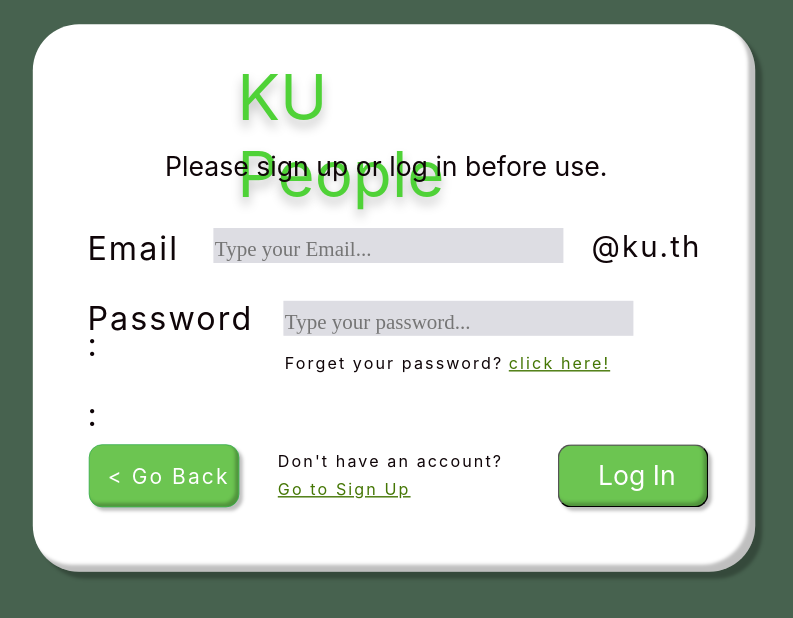
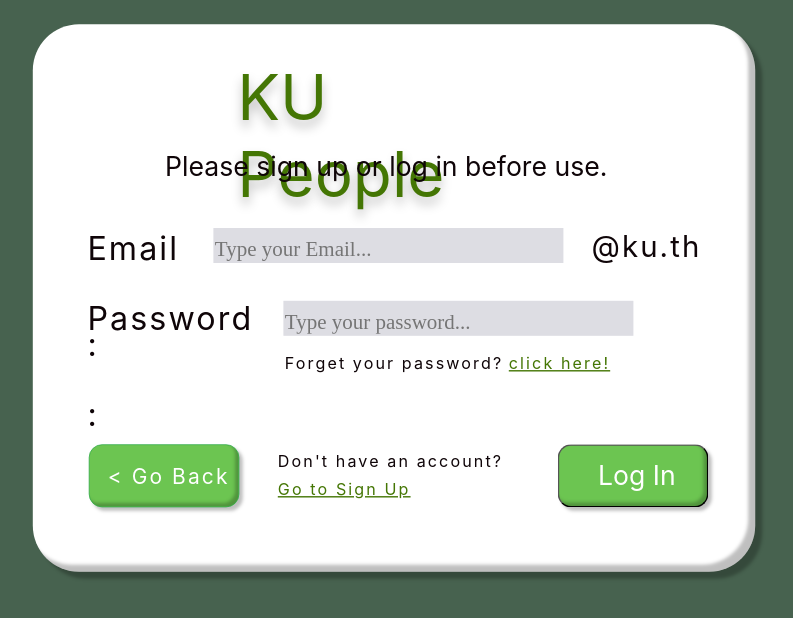
Before and after one commit to qqunx9999/KPP_Frontend, a React (Create React App) app in the folder frontend/: page /LogIn in a window 1280 px wide. Shown: the top 618 px of the page, without its empty margins (239-1032 px from the left). Built offline with nearby package versions, Linux system fonts and the light colour scheme.

Commit message:
LoginPage - change color of KU People

```diff
--- a/frontend/src/CSSsource/LoginPage.css
+++ b/frontend/src/CSSsource/LoginPage.css
@@ -40,7 +40,7 @@
     overflow: visible;
     text-shadow: 0px 10px 15px rgba(0, 0, 0, 0.25);
     font-family: "Inter", sans-serif;
-    color: var(--Theme4, #4FD237);
+    color: var(--Theme4, #447604);
     font-size: 91px;
     letter-spacing: 0px;
     line-height: 1.2;
```
